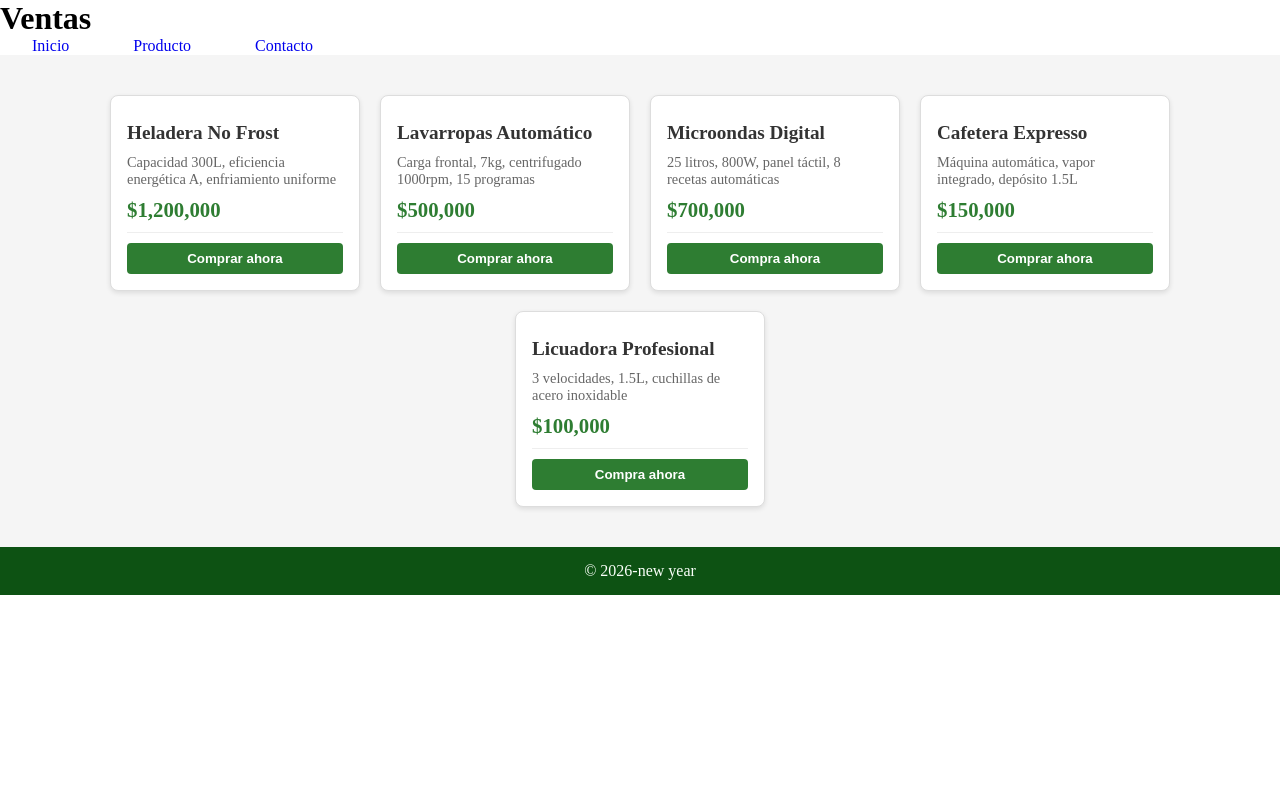
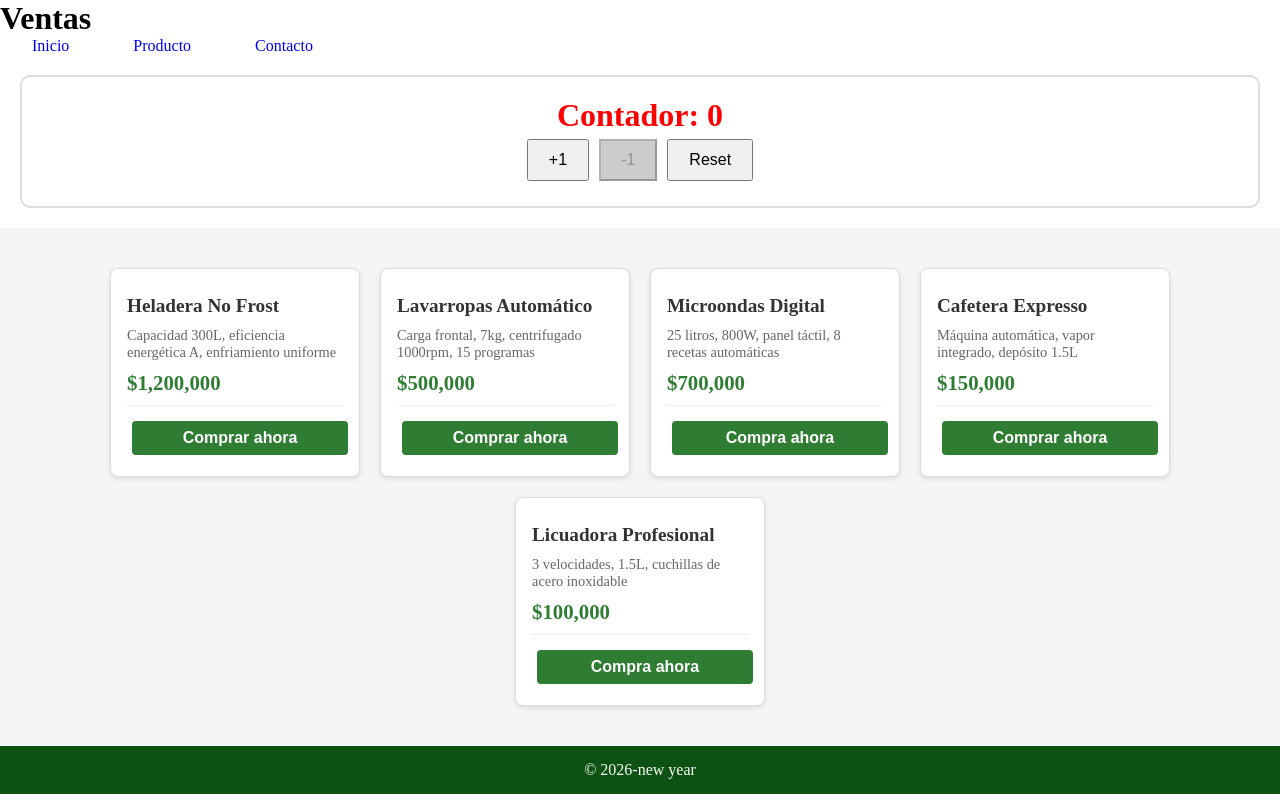
Before and after one commit to Antonella-Tintilay/React.js, a React (Vite) app in the folder tp6-react/: page / in a window 1280 px wide. Built offline with nearby package versions, Linux system fonts and the light colour scheme.

Commit message:
Contador interactivo

```diff
--- a/tp6-react/src/App.css
+++ b/tp6-react/src/App.css
@@ -30,8 +30,8 @@ button:hover {
 }
 
 nav a {
-    margin: 2rem;
-    text-decoration: none;
+  margin: 2rem;
+  text-decoration: none;
 }
 
 .card {
@@ -74,6 +74,39 @@ nav a {
   border-top: 1px solid #eee;
 }
 
+.contador {
+  text-align: center;
+  padding: 20px;
+  margin: 20px;
+  border: 2px solid #ddd;
+  border-radius: 10px;
+}
+
+.numero {
+  font-size: 2rem;
+  font-weight: bold;
+}
+
+.verde {
+  color: green;
+}
+
+.rojo {
+  color: red;
+}
+
+button {
+  margin: 5px;
+  padding: 10px 20px;
+  font-size: 1rem;
+  cursor: pointer;
+}
+
+button:disabled {
+  background-color: #ccc;
+  cursor: not-allowed;
+}
+
 footer {
   background-color: #0d5213;
   color: rgb(250, 255, 249);
--- a/tp6-react/src/App.jsx
+++ b/tp6-react/src/App.jsx
@@ -2,12 +2,14 @@ import { useState } from 'react'
 import Card from './components/Card.jsx'
 import Footer from './components/Footer.jsx'
 import Header from './components/Header.jsx'
+import Contador from './components/Contador.jsx'
 import './App.css'
 
 function App() {
   return (
     <>
       <Header />
+      <Contador/>
       <div className="contenedor-cards">
         <Card titulo="Heladera No Frost"
             descripcion="Capacidad 300L, eficiencia energética A, enfriamiento uniforme"
--- a/tp6-react/src/components/Contador.jsx
+++ b/tp6-react/src/components/Contador.jsx
@@ -2,13 +2,30 @@ import { useState } from 'react';
 
 function Contador() {
     const [contador, setContador] = useState(0);
-    return(
-        <div>
-            <h1>Contador: {contador}</h1>
-            <button onClick={()=>setContador(contador+1)}>Sumar</button>
-            <button onClick={()=>setContador(contador-1)}>Restar</button>
-            <button onClick={()=>setContador(0)}>Reiniciar</button>
+
+    const sumar = () => {
+        setContador(contador + 1);
+    };
+
+    const restar = () => {
+        if (contador > 0) {
+            setContador(contador - 1);
+        }
+    };
+
+    const reiniciar = () => {
+        setContador(0);
+    };
+    const color = contador > 0 ? 'verde' : 'rojo';
+
+    return (
+        <div className="contador">
+            <h1 className={`numero ${color}`}>Contador: {contador}</h1>
+            <button onClick={sumar}>+1</button>
+            <button onClick={restar} disabled={contador === 0}>-1</button>
+            <button onClick={reiniciar}>Reset</button>
         </div>
-    )
+    );
 }
+
 export default Contador;
```
